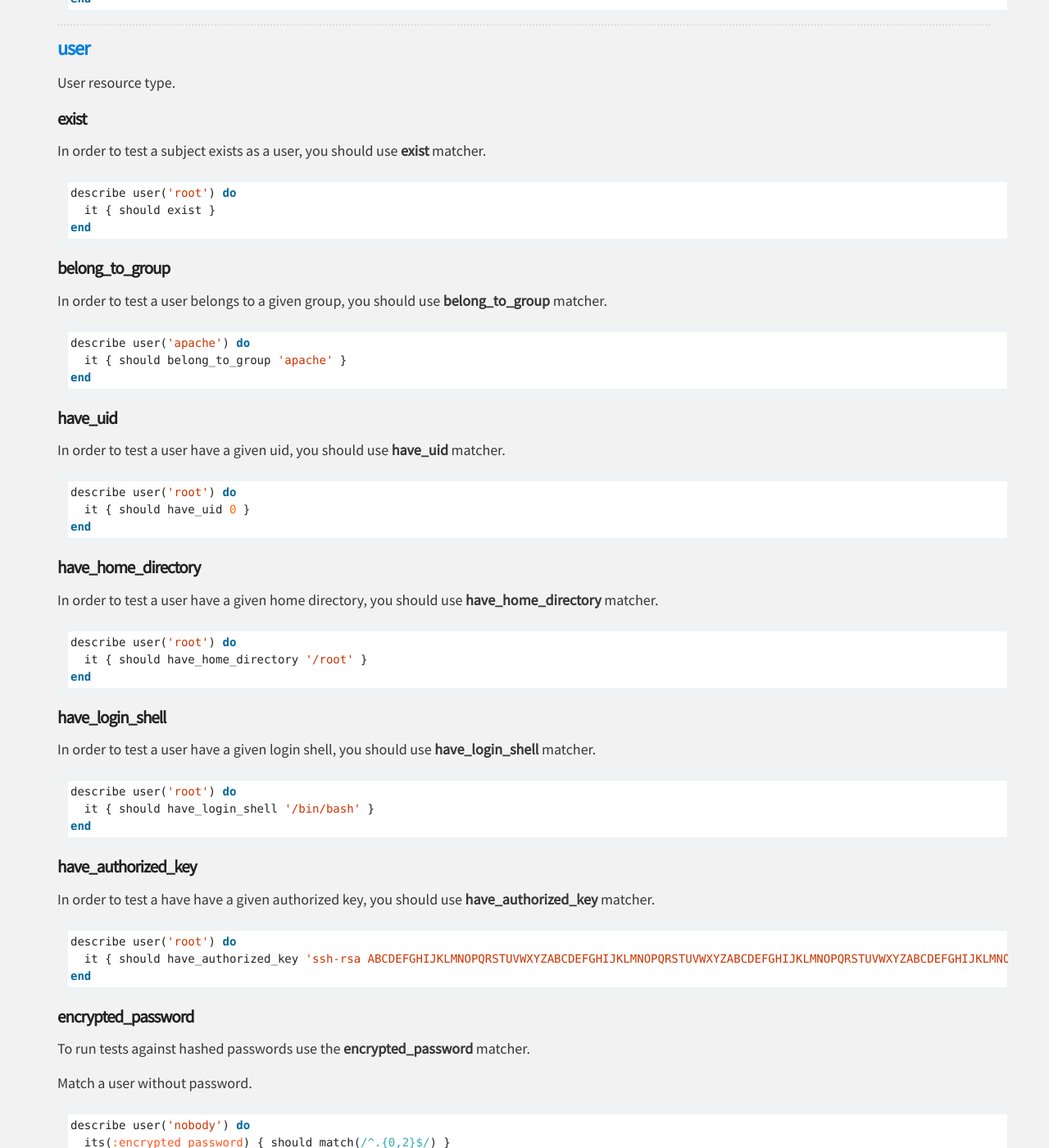
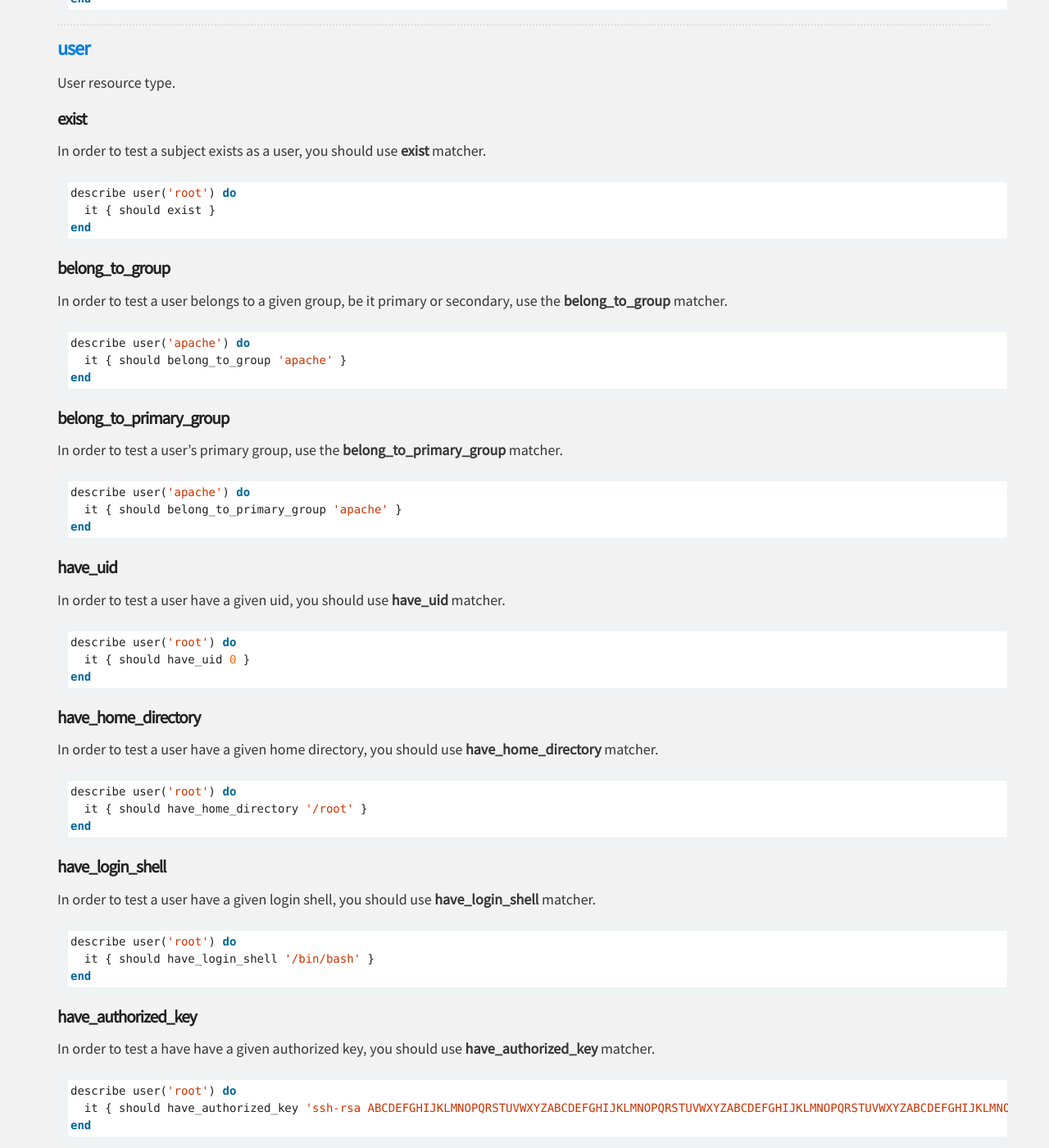
Before and after one commit to serverspec/serverspec.github.io, a Jekyll site: the page built from resource_types.md, in a window 1280 px wide and 1400 px high, scrolled down 25402 px. Shown: the whole window at 82% size. Built offline with Jekyll 4.4.1, drawn with Linux system fonts in a browser that asks for light colours; nearby versions of some CDN libraries; Markdown is read by kramdown in place of the engine named in the settings; some of the changed text lies outside the part shown.

Commit message:
Adding belong_to_primary_group to "user"
Summary:
  * Documenting belong to primary group.
  * Fixing a typo in the :encrypted_password regex for sha-512

````diff
--- a/_includes/user.md
+++ b/_includes/user.md
@@ -16,11 +16,21 @@ end
 
 #### belong\_to\_group
 
-In order to test a user belongs to a given group, you should use **belong\_to\_group** matcher.
+In order to test a user belongs to a given group, be it primary or secondary, use the **belong\_to\_group** matcher.
 
 ```ruby
 describe user('apache') do
   it { should belong_to_group 'apache' }
+end
+```
+
+#### belong\_to\_primary\_group
+
+In order to test a user's primary group, use the **belong\_to\_primary\_group** matcher.
+
+```ruby
+describe user('apache') do
+  it { should belong_to_primary_group 'apache' }
 end
 ```
 
````
Also changed, not shown: other parts of _includes/user.md (+1 -1 lines).
